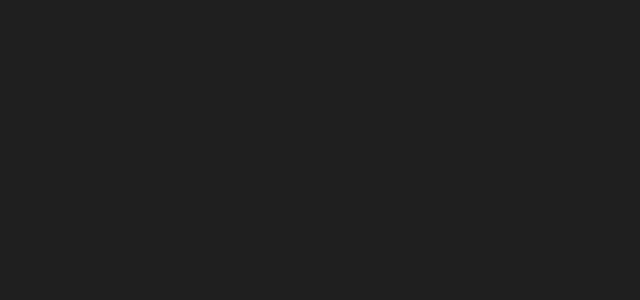
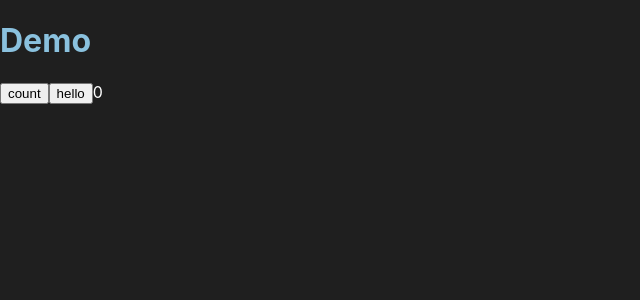
Before and after one commit to mgulson/personal-website, a React (Create React App) app: page /demo in a window 1280 px wide. Before the commit this address had no page. Shown: the top 300 px of the page, without its empty margins (0-640 px from the left). Built offline with nearby package versions, Linux system fonts and the light colour scheme.

Commit message:
add demo

```diff
--- a/src/App.js
+++ b/src/App.js
@@ -7,6 +7,7 @@
 import './App.css';
 
 import { Routes, Route, HashRouter } from "react-router-dom";
+import Demo from './components/Demo/Demo';
 class App extends React.Component {
   render() {
     return(
@@ -16,6 +17,7 @@
           <Route path="/coding-languages" element={<CodingLanguages/>}/>
           <Route path="/coding-languages/results" element={<Results/>}/>
           <Route path="/gpt" element={<Gpt/>}/>
+          <Route path="/demo" element={<Demo/>}/>
         </Routes>
       </BrowserRouter>
     )
--- /dev/null
+++ b/src/components/Demo/Demo.js
@@ -0,0 +1,40 @@
+import { useState } from "react"
+
+
+export default function Demo(){
+
+  const [count, setCount] = useState(0)
+
+  const [hello, setHello] = useState(0)
+
+  async function handleClick(){
+    let result = await fetch("https://coding-languages.fly.dev/languages").then(
+      (response) => response.json()
+    )
+
+    console.log(result)
+  }
+
+  function handleClickHello(){
+    hello ? setHello(0) : setHello(1)
+  }
+
+  return(
+    <>
+    <h1>Demo</h1>
+    <button onClick={handleClick}>count</button>
+    <button onClick={handleClickHello}>hello</button>
+    {count}
+    {
+      hello ?
+      <>
+      hello
+      </>:
+      <></>
+    }
+    </>
+
+
+  )
+
+}
--- a/src/components/Resume/Resume.js
+++ b/src/components/Resume/Resume.js
@@ -1,10 +1,17 @@
-import React from 'react';
+import {useState} from 'react';
 import Headshot from '../../img/michael-gulson-headshot.JPG'
 import { Link } from 'react-router-dom'
 import Grid from '@mui/material/Grid'
 import './Resume.css'
-class Resume extends React.Component  {
-  render() {
+
+export default function Resume(){
+  const [count, setCount] = useState(0)
+
+
+  function handleClick() {
+    setCount(count + 1)
+  }
+
     return(
       <>
       <Grid container spacing={2}>
@@ -30,13 +37,14 @@
               <Link to='coding-languages'>Coding Languages</Link>
               <br></br><br></br>
               <Link to='gpt'>MichaelGpt</Link>
+              <br></br>
+              <button onClick={handleClick}>hello world</button>
+              <br></br>
+              {count}
             </div>
           </div>
         </Grid>
       </Grid>
     </>
-    )
-  }
+  )
 }
-
-export default Resume;
```
